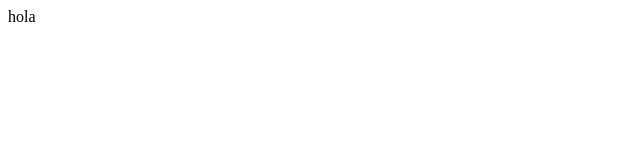
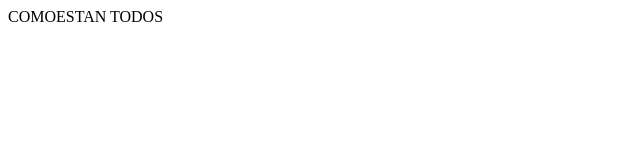
Before and after one commit to edjahevs94/Taller_Github, a plain HTML site: page index.html in a window 1280 px wide. Shown: the whole page, without its empty margins (0-640 px from the left). Drawn offline with Linux system fonts and the light colour scheme.

Commit message:
conflicto

```diff
--- a/index.html
+++ b/index.html
@@ -1,5 +1,5 @@
 <html>
     <body>
-        <div>hola</div>
+        <div>COMOESTAN TODOS</div>
     </body>
 </html>
```
